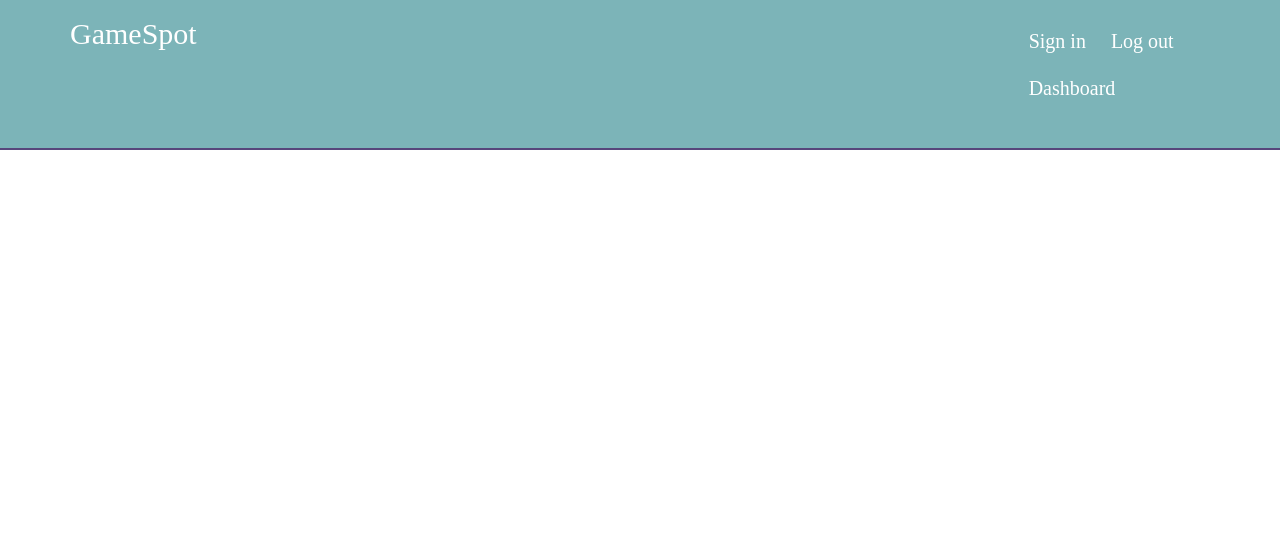
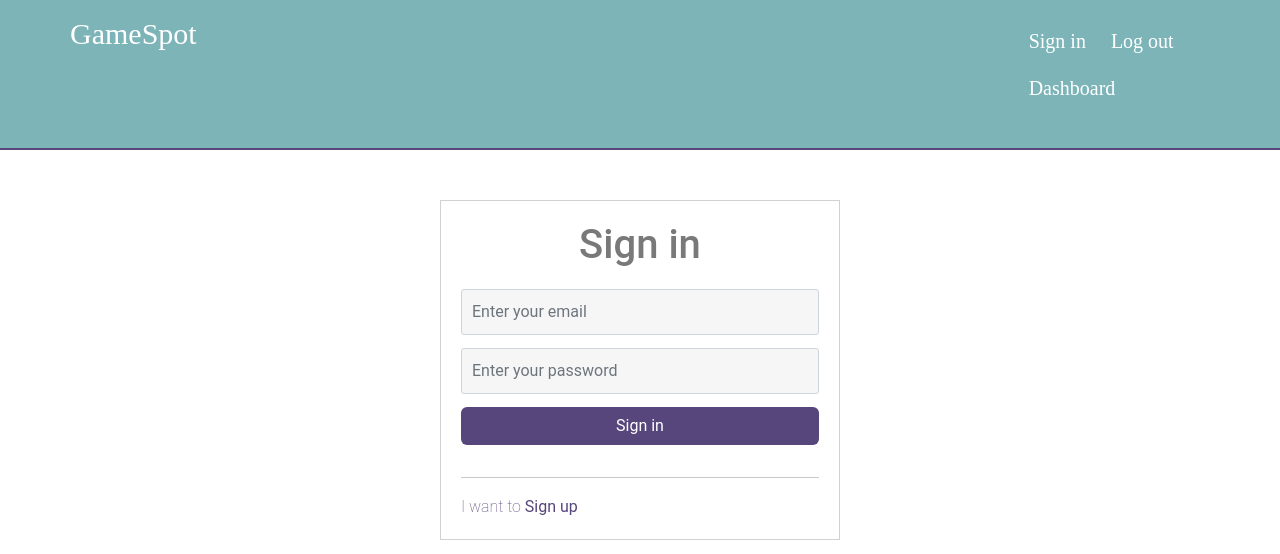
Before and after one commit to mariem460/Game-Spot, a Vue app: page /signin in a window 1280 px wide. Shown: the top 554 px of the page. Built offline with nearby package versions, Linux system fonts and the light colour scheme; what @meforma/vue-toaster would draw is missing.

Commit message:
add signin/signup form

```diff
--- a/src/components/User/signinUser.vue
+++ b/src/components/User/signinUser.vue
@@ -1,49 +1,104 @@
 <template>
     <div class="signin_container p_top">
-        <Form @submit="onSubmit"  :validation-schema="formSchema">
-            <h1>hello</h1>
+
+        <Form @submit="onSubmit" :validation-schema="formSchema">
+
+            <h1 v-text="!type ? 'Sign in':'Sign up'"></h1>
+
+            <div class="form-group">
+                <Field name="email" v-slot="{field, errors, errorMessage }">
+                    <input
+                        type="text"
+                        id="email"
+                        class="form-control"
+                        placeholder="Enter your email"
+                        v-bind="field"
+                        :class="{'is-invalid': errors.length !== 0}"
+                    />
+                    <div
+                        class="input_alert"
+                        v-if="errors.length !== 0"
+                    >
+                        {{ errorMessage }}
+                    </div>
+                </Field>
+            </div>
+
+
+             <div class="form-group">
+                <Field name="password" v-slot="{field, errors, errorMessage }">
+                    <input
+                        type="password"
+                        id="password"
+                        class="form-control"
+                        placeholder="Enter your password"
+                        v-bind="field"
+                        :class="{'is-invalid': errors.length !== 0}"
+                    />
+                    <div
+                        class="input_alert"
+                        v-if="errors.length !== 0"
+                    >
+                        {{ errorMessage }}
+                    </div>
+                </Field>
+            </div>
+
+            <button
+                type="submit"
+                class="btn mb-3 btn-block"
+                v-text="!type ? 'Sign in':'Sign up'"
+            >
+            </button>
+
+            <hr/>
+            <div class="form_swap" @click="type = !type">
+                <span v-if="type">
+                    I want to <b>Sign in</b>
+                </span>
+                <span v-else>
+                    I want to <b>Sign up</b>
+                </span>
+            </div>
+
 
         </Form>
 
+
     </div>
+</template>
 
-</template>
 <script>
-    import {Field, Form, ErrorMessage} from 'vee-validate'
-    import * as yup from 'yup'
-   export default {
+import { Field,Form  } from 'vee-validate'
+import * as yup from 'yup';
+export default {
     components:{
-        // eslint-disable-next-line vue/no-unused-components
         Field,
-        Form,
-        // eslint-disable-next-line vue/no-unused-components
-        ErrorMessage
+        Form
     },
     data(){
-        return{
+        return {
             type:false,
             formSchema:{
                 email: yup.string()
-                .required('the email is required !')
-                .email('not a valid email'),
-                password: yup.string().required('the password is required')
-
+                    .required('The email is required')
+                    .email('Not a valid email'),
+                password:yup.string()
+                    .required('The password is required')
             }
-
         }
     },
-    methods: {
-        onSubmit(values, {resetForm}){
+    methods:{
+        onSubmit(values,{ resetForm }){
             if(!this.type){
-                //signin
-                console.log(values, "signin")
-            }else{
-                console.log(values, "signUp")
-                //signup
+                // sign in
+                console.log(values,'SIGN IN')
+            } else {
+                //sign up
+                console.log(values,'SIGN UP')
             }
-            resetForm()
-
+            resetForm();
         }
-    },
-   }
+    }
+}
 </script>
--- a/src/routes.js
+++ b/src/routes.js
@@ -4,13 +4,16 @@ import { createRouter, createWebHistory, START_LOCATION } from 'vue-router';
 // COMPONENTS
 import homeComp from './components/Home/homeComp.vue';
 import article from './components/Articles/articleComp.vue';
+import signinUser from './components/User/signinUser.vue'
 
 
 const routes = createRouter({
     history: createWebHistory(),
     routes:[
         { path:'/', component: homeComp, name:'home'},
-        { path:'/article/:id', component:article, name:'article' }
+        { path:'/article/:id', component:article, name:'article' },
+        { path:'/signin', component: signinUser, name:'signin'}
+
     ]
 })
 
```
